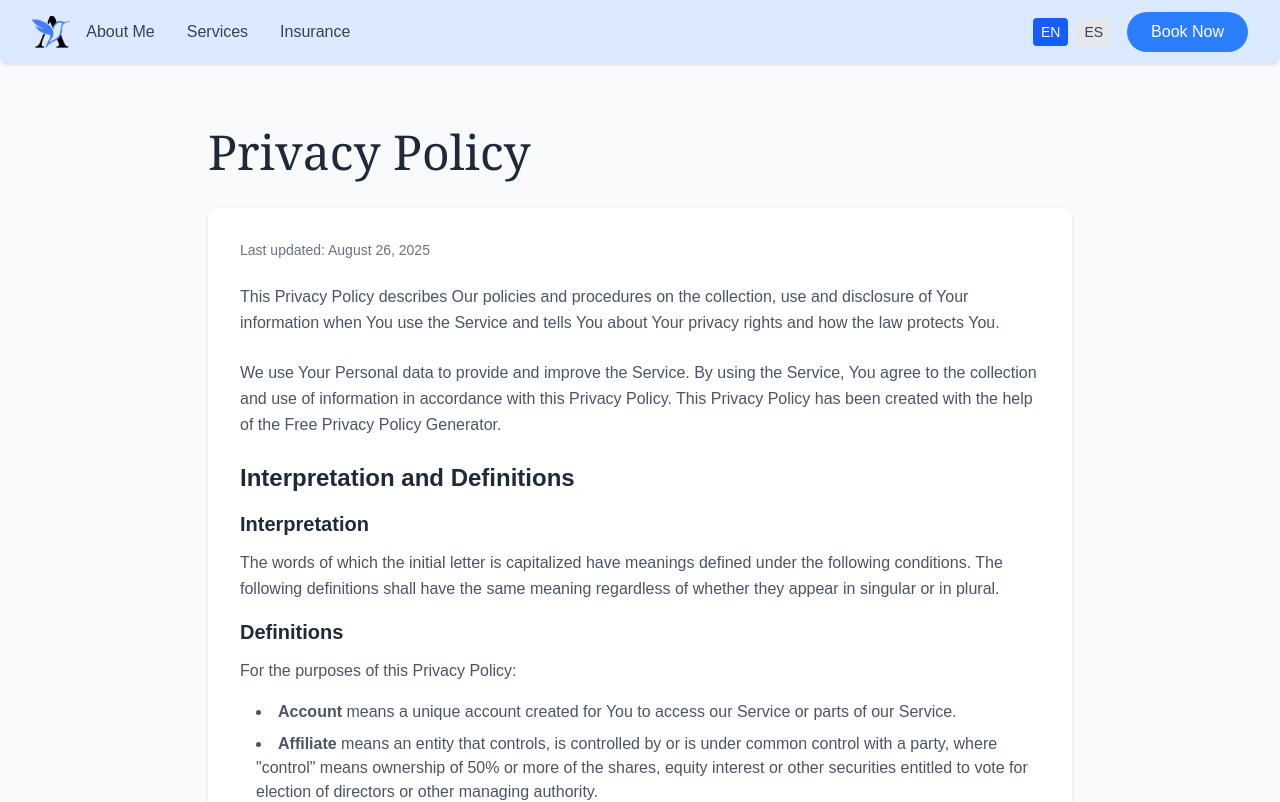
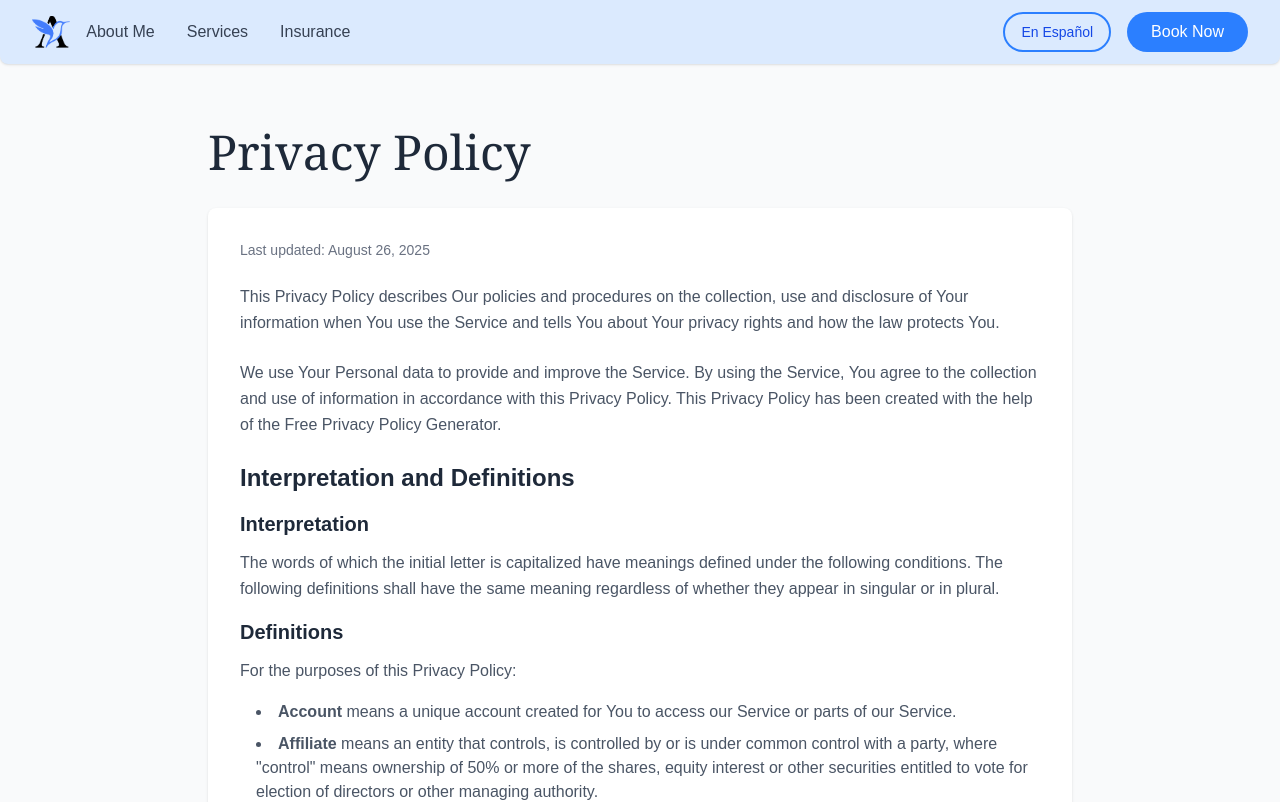
Before and after one commit to ndelias/portfolio, a Next.js app: page /privacy-policy in a window 1280 px wide. Shown: the top 802 px of the page. Built offline with nearby package versions, Linux system fonts and the light colour scheme.

Commit message:
Language Button Update

```diff
--- a/src/components/LanguageSwitcher.tsx
+++ b/src/components/LanguageSwitcher.tsx
@@ -6,29 +6,17 @@ import { useTranslation } from '../contexts/TranslationContext';
 const LanguageSwitcher = () => {
   const { locale, changeLanguage } = useTranslation();
 
+  const toggleLanguage = () => {
+    changeLanguage(locale === 'en' ? 'es' : 'en');
+  };
+
   return (
-    <div className="flex items-center space-x-2">
-      <button
-        onClick={() => changeLanguage('en')}
-        className={`px-2 py-1 text-sm rounded ${
-          locale === 'en'
-            ? 'bg-blue-600 text-white'
-            : 'bg-gray-200 text-gray-700 hover:bg-gray-300'
-        } transition-colors duration-200`}
-      >
-        EN
-      </button>
-      <button
-        onClick={() => changeLanguage('es')}
-        className={`px-2 py-1 text-sm rounded ${
-          locale === 'es'
-            ? 'bg-blue-600 text-white'
-            : 'bg-gray-200 text-gray-700 hover:bg-gray-300'
-        } transition-colors duration-200`}
-      >
-        ES
-      </button>
-    </div>
+    <button
+      onClick={toggleLanguage}
+      className="px-4 py-2 text-sm border-2 border-blue-500 bg-blue-100 text-blue-700 rounded-full hover:bg-blue-200 transition-colors duration-200"
+    >
+      {locale === 'en' ? 'En Español' : 'In English'}
+    </button>
   );
 };
 
```
